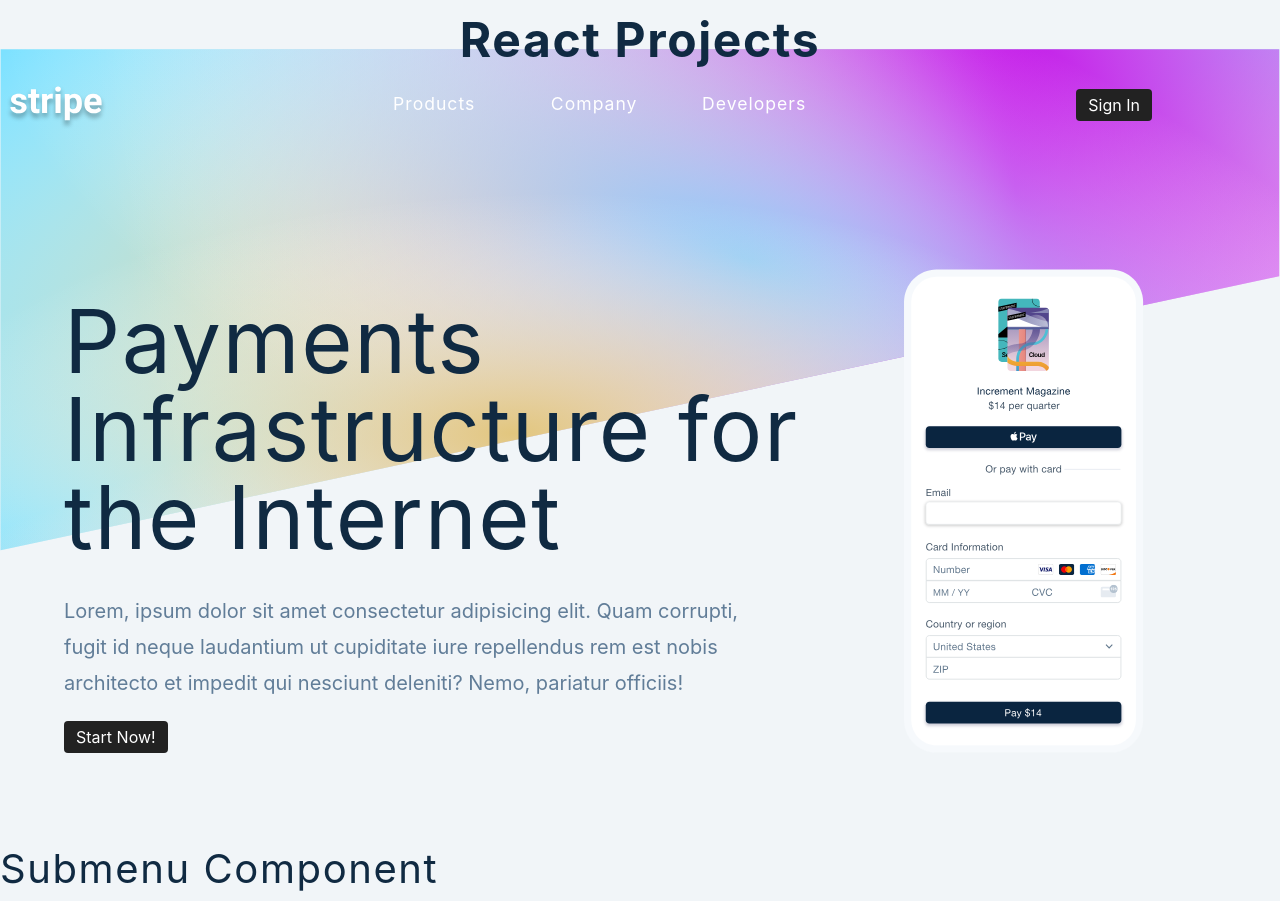
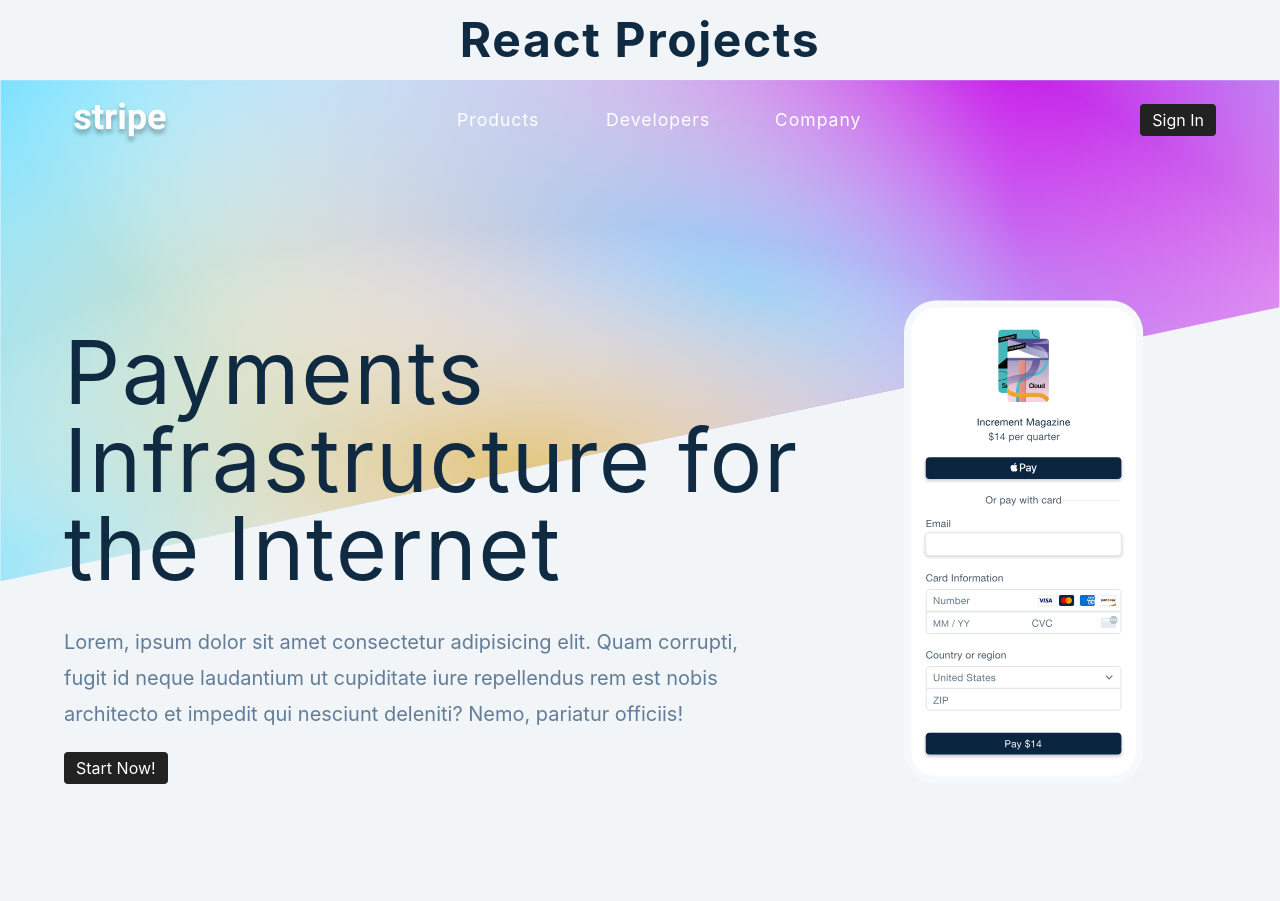
Before and after one commit to joshi-kaushal/react-projects, a React (Create React App) app: page / in a window 1280 px wide. After the commit the page ends 880 px from the top, so only its background shows below. Built offline with nearby package versions, Linux system fonts and the light colour scheme.

Commit message:
13: Stripe yesterdays issues fixed

```diff
--- a/src/Projects/SubMenus/Hero.js
+++ b/src/Projects/SubMenus/Hero.js
@@ -5,7 +5,7 @@ import { useGlobalContext } from '../../context'
 const Hero = () => {
   const {closeSubmenu} = useGlobalContext()
 
-  return <section className='hero'>
+  return <section className="hero">
     <div className="hero-center">
       <article className="hero-info">
         <h1>Payments Infrastructure for the Internet</h1>
--- a/src/Projects/SubMenus/Navbar.js
+++ b/src/Projects/SubMenus/Navbar.js
@@ -4,12 +4,21 @@ import { FaBars } from 'react-icons/fa'
 import { useGlobalContext } from '../../context'
 
 const Navbar = () => {
-  const {openMenu, closeMenu} = useGlobalContext();
+  const { openMenu, openSubmenu, closeSubmenu} = useGlobalContext();
 
-  return <nav>
+  const displaySubmenu = (e) => {
+    console.log(e.target.textContent);
+    const page = e.target.textContent;
+    const tempBtn = e.target.getBoundingClientRect();
+    const center = (tempBtn.left + tempBtn.right) / 2;
+    const bottom = tempBtn.bottom - 3;
+    openSubmenu(page, { center, bottom });
+  };
+
+  return <nav className='nav'>
     <div className="nav-center">
       <div className="nav-header">
-        <img src={logo} alt="Stripe" />
+        <img src={logo} alt="Stripe" className='nav-logo' />
         <button className="btn toggle-btn" onClick={openMenu}>
           <FaBars />
         </button>
@@ -17,20 +26,18 @@ const Navbar = () => {
 
       <ul className="nav-links">
         <li>
-          <button className="link-btn">
-            Products
+          <button className='link-btn' onMouseOver={displaySubmenu}>
+            products
           </button>
         </li>
-
         <li>
-          <button className="link-btn">
-            Company
+          <button className='link-btn' onMouseOver={displaySubmenu}>
+            developers
           </button>
         </li>
-
         <li>
-          <button className="link-btn">
-            Developers
+          <button className='link-btn' onMouseOver={displaySubmenu}>
+            company
           </button>
         </li>
       </ul>
--- a/src/Projects/SubMenus/Sidebar.js
+++ b/src/Projects/SubMenus/Sidebar.js
@@ -7,7 +7,7 @@ const Sidebar = () => {
   const { isMenuOpen, closeMenu } = useGlobalContext()
 
 
-  return <aside className="sidebar-wrapper">
+  return <aside className={` ${isMenuOpen ? 'show' : "hidden" } 'sidebar-wrapper' `}>
     <div className="sidebar">
       <button className='close-btn' onClick={closeMenu}>
         <FaTimes />
--- a/src/Projects/SubMenus/SubMenuApp.js
+++ b/src/Projects/SubMenus/SubMenuApp.js
@@ -8,13 +8,11 @@ import Submenu from './Submenu'
 import './index.css'
 
 function SubMenuApp() {
-  const data = useGlobalContext();
-  console.table(data)
   return (
     <>
       <Navbar />
+      <Sidebar />
       <Hero />
-      <Sidebar />
       <Submenu />
     </>
   )
--- a/src/Projects/SubMenus/Submenu.js
+++ b/src/Projects/SubMenus/Submenu.js
@@ -1,7 +1,21 @@
 import React, { useState, useRef, useEffect } from 'react'
+import {useGlobalContext} from "../../context"
+const Submenu = () => {
+  const {isSubmenuOpen, location, page: {page, links} } = useGlobalContext()
+  const container = useRef(null)
 
-const Submenu = () => {
-  return <h2>submenu component</h2>
+  useEffect(() => {
+    const submenu = container.current
+    const { center, bottom } = location
+
+    submenu.style.left = `${center}px`
+    submenu.style.top = `${bottom}px`
+  }, location)
+
+  return <aside className='submenu' ref={container}>
+<h4>{page}</h4>
+<p>Test!</p>
+  </aside>
 }
 
 export default Submenu
--- a/src/context.js
+++ b/src/context.js
@@ -1,4 +1,5 @@
 import React, {useState, useContext} from 'react'
+import sublinks from './Projects/SubMenus/data'
 
 const AppContext = React.createContext()
 
@@ -14,20 +15,34 @@ const AppProvider = ({children}) => {
 	const closeModal = () => setIsModalOpen(false)
 
 	// Submenus
+
+	/*
+	 ! Menu => Sidebar
+	 ! Submenu => Submenu
+	*/
 	const [isMenuOpen, setIsMenuOpen] = useState(false)
-	const [isSubmenuOpen, setIsSubmenuOpen] = useState(true)
+	const [isSubmenuOpen, setIsSubmenuOpen] = useState(false)
+	const [location, setLocation] = useState({})
+	const [page, setPage] = useState({page: "", links: []})
 
 	const openMenu = () => setIsMenuOpen(true)
-	const closeMenu = () => setIsMenuOpen(false)
+	const closeMenu = () => {
+		setIsMenuOpen(false)
+	}
 
-	const openSubmenu = () => setIsMenuOpen(true)
+	const openSubmenu = (text, coordinates) => {
+		const page = sublinks.find(link => link.page === text)
+        setPage(page)
+		setLocation(coordinates)
+		setIsSubmenuOpen(true)
+	}
 	const closeSubmenu = () => setIsSubmenuOpen(false)
 
 	return 	<AppContext.Provider
 		value={{
 			isSidebarOpen, isModalOpen, openModal, closeModal, openSidebar, closeSidebar,
 
-			isMenuOpen, isSubmenuOpen, openMenu, closeMenu, openSubmenu, closeSubmenu
+			isMenuOpen, isSubmenuOpen, page, location, openMenu, closeMenu, openSubmenu, closeSubmenu,
 			}}
 			>
 				{children}
```
